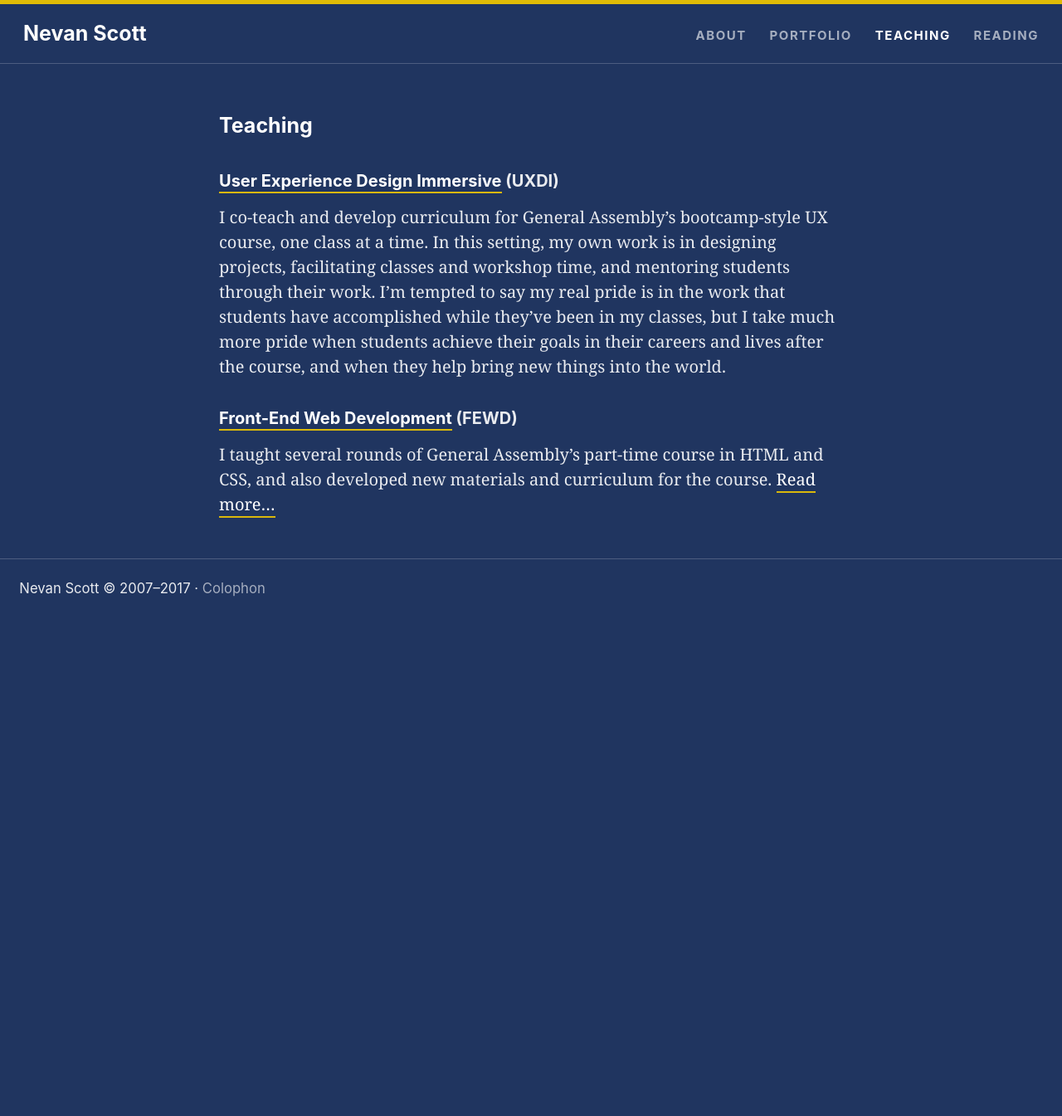
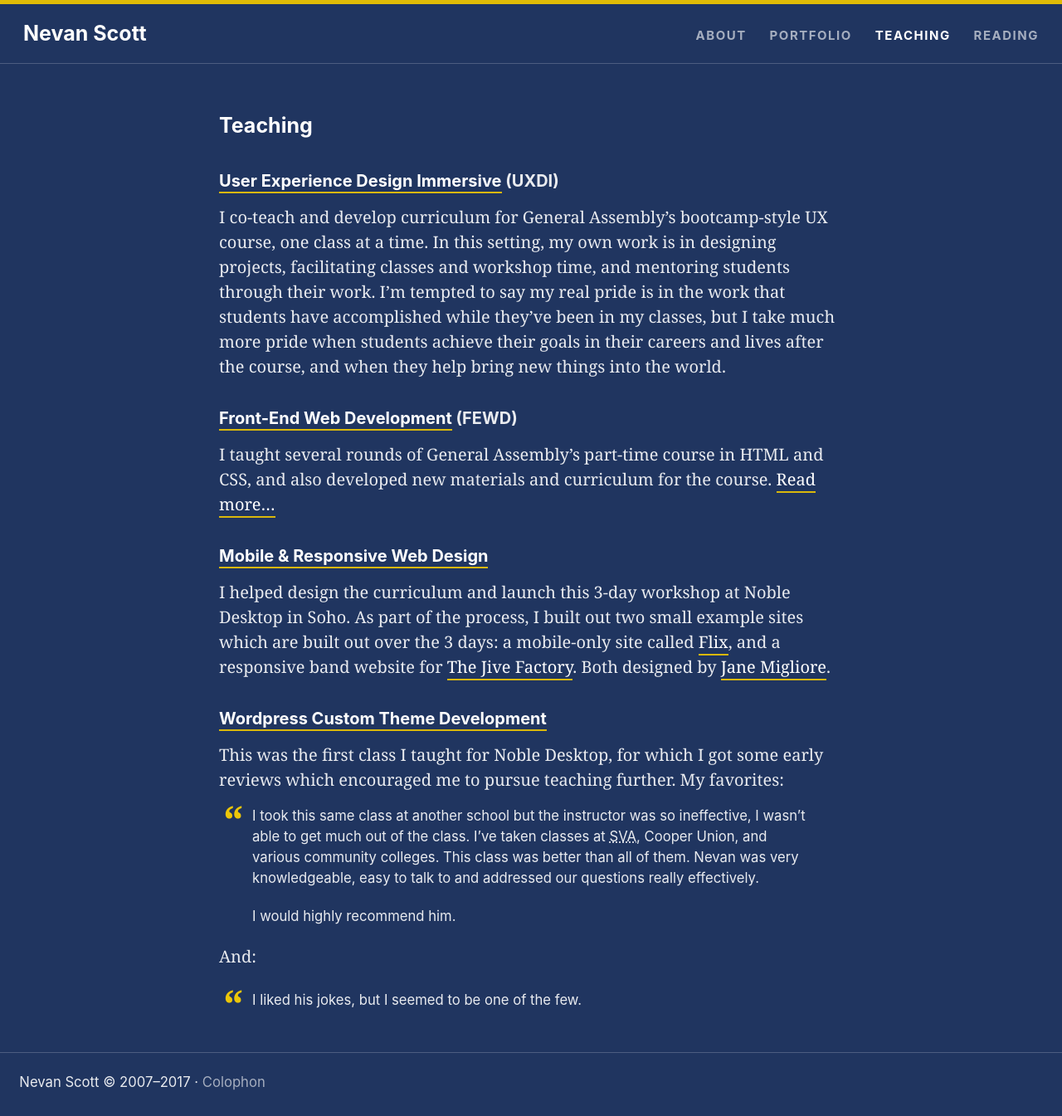
Before and after one commit to nevanscott/nevanscott.github.io, a Jekyll site: the page built from teaching.md, in a window 1280 px wide. Shown: the whole page at 83% size. Built offline with Jekyll 4.4.1, drawn with Linux system fonts in a browser that asks for light colours; before the commit the page ends 900 px from its top, so only the background shows below that.

Commit message:
adds more teaching stuff

```diff
--- a/_includes/main.scss
+++ b/_includes/main.scss
@@ -139,6 +139,21 @@ dt {
 dd {
   margin: .7em 0 1.4em;
   padding: 0;
+}
+blockquote {
+  font-family: $sans;
+  font-size: smaller;
+  &:before {
+    color: hsl(50,93,48);
+    content: '“';
+    display: block;
+    float: left;
+    font-family: $serif;
+    font-size: 3em;
+    font-weight: bold;
+    margin-left: -.7em;
+    margin-top: -.4em;
+  }
 }
 a {
   background: white;
--- a/teaching.md
+++ b/teaching.md
@@ -7,3 +7,21 @@ title: Teaching
 
 [Front-End Web Development](https://generalassemb.ly/education/front-end-web-development) (FEWD)
 : I taught several rounds of General Assembly's part-time course in HTML and CSS, and also developed new materials and curriculum for the course. [Read more...](/ga/)
+
+[Mobile & Responsive Web Design](https://www.nobledesktop.com/classes/mobile-responsive-web-design)
+: I helped design the curriculum and launch this 3-day workshop at Noble Desktop in Soho. As part of the process, I built out two small example sites which are built out over the 3 days: a mobile-only site called [Flix](http://flix.nevan.org), and a responsive band website for [The Jive Factory](http://jive.nevan.org). Both designed by [Jane Migliore](http://lalunaproductions.com/meet_the_owner.html).
+
+[Wordpress Custom Theme Development](https://www.nobledesktop.com/classes/wordpress-org)
+: This was the first class I taught for Noble Desktop, for which I got some early reviews which encouraged me to pursue teaching further. My favorites:
+
+  > I took this same class at another school but the instructor was so ineffective, I wasn't able to get much out of the class. I've taken classes at SVA, Cooper Union, and various community colleges. This class was better than all of them. Nevan was very knowledgeable, easy to talk to and addressed our questions really effectively.
+  >
+  > I would highly recommend him.
+
+  And:
+
+  > I liked his jokes, but I seemed to be one of the few.
+
+
+
+*[SVA]: School of Visual Arts
```
